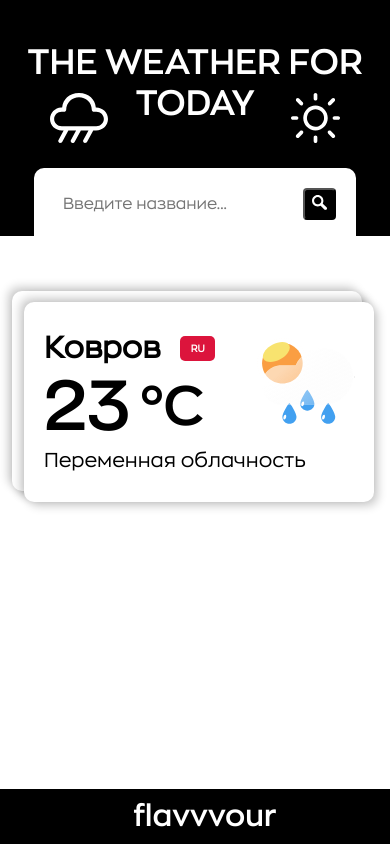
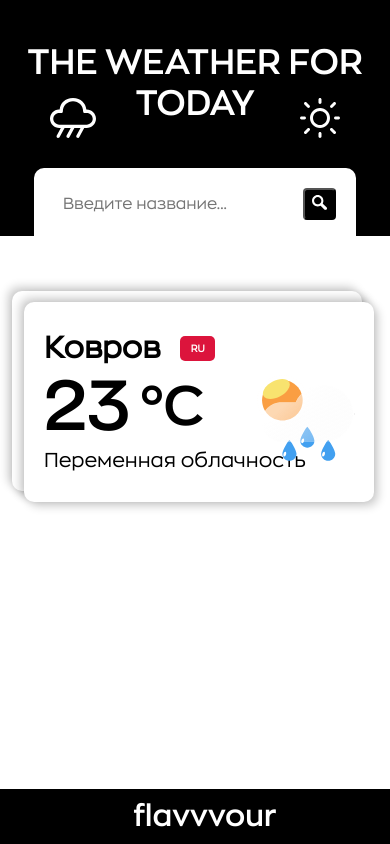
Before and after one commit to AndreySotskov/WeatherWebsite, a plain HTML site: page index.html in a window 390 px wide. Drawn offline with Linux system fonts and the light colour scheme.

Commit message:
icon-size

```diff
--- a/Style/style.css
+++ b/Style/style.css
@@ -176,7 +176,7 @@ html, body {
     margin: 0;
 }
 
-.main__image {
+.main__image img{
     width: 258px;
     height: 230px;
     padding-bottom: 30px;
@@ -331,3 +331,35 @@ html, body {
         margin-right: 20px;
     }
 }
+@media screen and (max-width: 1280px) {
+    .cloud__image {
+        height: 50px;
+        width: auto;
+        left: 50px;
+        right: auto;
+        padding: 0;
+    }
+    .sun__image {
+        height: 50px;
+        width: auto;
+        right: 50px;
+        left: auto;
+        padding: 0;
+    }
+}
+@media screen and (max-width: 800px) {
+    .cloud__image {
+        height: 40px;
+        width: auto;
+        left: 50px;
+        right: auto;
+        padding: 0;
+    }
+    .sun__image {
+        height: 40px;
+        width: auto;
+        right: 50px;
+        left: auto;
+        padding: 0;
+    }
+}
```
